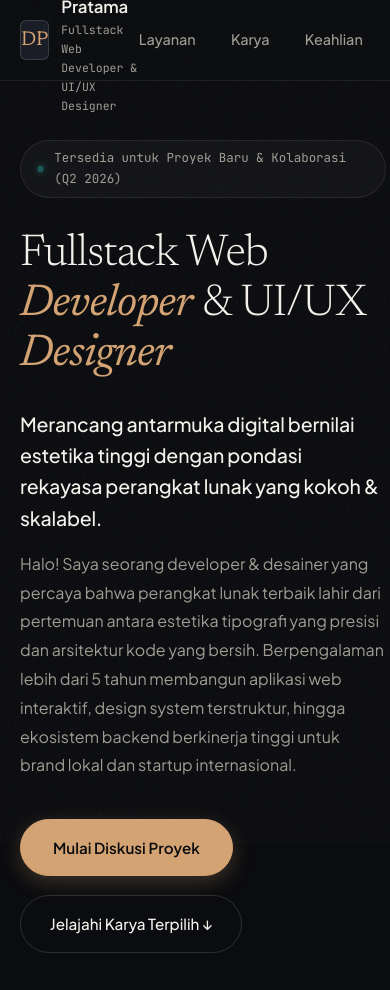
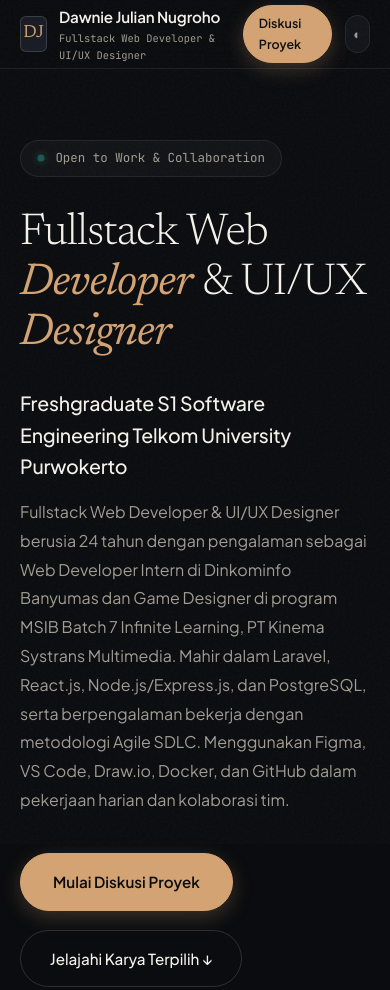
Before and after one commit to dawniejulian/PortfolioDAWNIE, a plain HTML site: page index.html in a window 390 px wide. Shown: the top 990 px of the page. Drawn offline with Linux system fonts and the light colour scheme.

Commit message:
fix: update judul tab ke Dawnie Julian Nugroho dan rapikan layout HP

```diff
--- a/css/style.css
+++ b/css/style.css
@@ -313,6 +313,34 @@ h1, h2, h3, h4, h5, h6 {
   gap: 0.8rem;
 }
 
+@media (max-width: 900px) {
+  .nav-links {
+    display: none;
+  }
+  .nav-inner {
+    height: 68px;
+  }
+  .brand-monogram {
+    width: 36px;
+    height: 36px;
+    font-size: 1.1rem;
+  }
+  .brand-name {
+    font-size: 0.95rem;
+  }
+  .brand-role {
+    font-size: 0.65rem;
+  }
+  .nav-actions .btn-primary {
+    padding: 0.48rem 0.95rem !important;
+    font-size: 0.78rem !important;
+  }
+  .hero-section {
+    padding-top: 100px;
+    padding-bottom: 4rem;
+  }
+}
+
 /* Quick CMS Pill Button */
 .btn-cms-jump {
   display: inline-flex;
@@ -501,6 +529,20 @@ h1, h2, h3, h4, h5, h6 {
   gap: 2rem;
   padding-top: 2rem;
   border-top: 1px solid var(--border-subtle);
+}
+
+@media (max-width: 600px) {
+  .hero-stats {
+    gap: 0.8rem;
+    padding-top: 1.5rem;
+  }
+  .stat-number {
+    font-size: 1.7rem;
+  }
+  .stat-label {
+    font-size: 0.72rem;
+    line-height: 1.35;
+  }
 }
 
 .stat-item {
--- a/index.html
+++ b/index.html
@@ -4,20 +4,20 @@
 <head>
   <meta charset="UTF-8">
   <meta name="viewport" content="width=device-width, initial-scale=1.0">
-  <title>Dawnie Pratama — Fullstack Web Developer & UI/UX Designer</title>
+  <title>Dawnie Julian Nugroho — Fullstack Web Developer & UI/UX Designer</title>
   <meta name="description"
     content="Portofolio terkurasi Fullstack Web Developer & UI/UX Designer berestetika editorial dengan arsitektur kode skalabel dan sistem interaktif.">
-  <meta name="author" content="Dawnie Pratama">
+  <meta name="author" content="Dawnie Julian Nugroho">
 
   <!-- Open Graph / Facebook / LinkedIn / WhatsApp -->
   <meta property="og:type" content="website">
-  <meta property="og:title" content="Dawnie Pratama — Fullstack Web Developer & UI/UX Designer">
+  <meta property="og:title" content="Dawnie Julian Nugroho — Fullstack Web Developer & UI/UX Designer">
   <meta property="og:description"
     content="Portofolio terkurasi Fullstack Web Developer & UI/UX Designer berestetika editorial dengan arsitektur kode skalabel dan sistem interaktif.">
 
   <!-- Twitter Card -->
   <meta name="twitter:card" content="summary_large_image">
-  <meta name="twitter:title" content="Dawnie Pratama — Fullstack Web Developer & UI/UX Designer">
+  <meta name="twitter:title" content="Dawnie Julian Nugroho — Fullstack Web Developer & UI/UX Designer">
   <meta name="twitter:description"
     content="Portofolio terkurasi Fullstack Web Developer & UI/UX Designer berestetika editorial dengan arsitektur kode skalabel dan sistem interaktif.">
 
@@ -35,9 +35,9 @@
   <header class="site-header" id="siteHeader">
     <div class="container nav-inner">
       <a href="#hero" class="brand-logo" id="brandLogo">
-        <div class="brand-monogram" id="brandMonogram">DP</div>
+        <div class="brand-monogram" id="brandMonogram">DJ</div>
         <div>
-          <span class="brand-name" id="brandName">Dawnie Pratama</span>
+          <span class="brand-name" id="brandName">Dawnie Julian Nugroho</span>
           <span class="brand-role" id="brandRole">Fullstack &amp; UI/UX</span>
         </div>
       </a>
@@ -116,7 +116,7 @@
               <div class="visual-frame">
                 <img class="visual-image" id="heroAvatar"
                   src="https://images.unsplash.com/photo-1534528741775-53994a69daeb?auto=format&fit=crop&w=800&q=80"
-                  alt="Foto Dawnie Pratama">
+                  alt="Foto Dawnie Julian Nugroho">
                 <div class="visual-caption">
                   <div class="visual-location" id="heroLocation">Jakarta, Indonesia (Bisa Remote / On-site)</div>
                 </div>
@@ -304,7 +304,7 @@
   <footer class="site-footer">
     <div class="container footer-inner">
       <div class="footer-copy" id="footerCopy">
-        © 2026 Dawnie Pratama. Dirancang dengan estetika atelier &amp; rekayasa web modern.
+        © 2026 Dawnie Julian Nugroho. Dirancang dengan estetika atelier &amp; rekayasa web modern.
       </div>
       <div class="footer-note" id="footerAvailability">
         Tersedia untuk proyek terpilih &amp; konsultasi Q2 2026
--- a/js/data-store.js
+++ b/js/data-store.js
@@ -7,12 +7,12 @@ const STORAGE_KEY = 'dawnie_portfolio_cms_v1';
 
 export const DEFAULT_PORTFOLIO_DATA = {
   profile: {
-    name: "Dawnie Pratama",
+    name: "Dawnie Julian Nugroho",
     role: "Fullstack Web Developer & UI/UX Designer",
-    tagline: "Merancang antarmuka digital bernilai estetika tinggi dengan pondasi rekayasa perangkat lunak yang kokoh & skalabel.",
-    bio: "Halo! Saya seorang developer & desainer yang percaya bahwa perangkat lunak terbaik lahir dari pertemuan antara estetika tipografi yang presisi dan arsitektur kode yang bersih. Berpengalaman lebih dari 5 tahun membangun aplikasi web interaktif, design system terstruktur, hingga ekosistem backend berkinerja tinggi untuk brand lokal dan startup internasional.",
-    statusBadge: "Tersedia untuk Proyek Baru & Kolaborasi (Q2 2026)",
-    location: "Jakarta, Indonesia (Bisa Remote / On-site)",
+    tagline: "Freshgraduate S1 Software Engineering Telkom University Purwokerto",
+    bio: "Fullstack Web Developer & UI/UX Designer berusia 24 tahun dengan pengalaman sebagai Web Developer Intern di Dinkominfo Banyumas dan Game Designer di program MSIB Batch 7 Infinite Learning, PT Kinema Systrans Multimedia. Mahir dalam Laravel, React.js, Node.js/Express.js, dan PostgreSQL, serta berpengalaman bekerja dengan metodologi Agile SDLC. Menggunakan Figma, VS Code, Draw.io, Docker, dan GitHub dalam pekerjaan harian dan kolaborasi tim.",
+    statusBadge: "Open to Work & Collaboration",
+    location: "Purbalingga, Jawa Tengah",
     yearsExperience: "4+",
     completedProjects: "38+ Proyek",
     satisfactionRate: "99.4%",
@@ -32,7 +32,7 @@ export const DEFAULT_PORTFOLIO_DATA = {
     avatarUrl: "https://images.unsplash.com/photo-1534528741775-53994a69daeb?auto=format&fit=crop&w=800&q=80",
     resumeUrl: "#",
     ctaText: "Mulai Diskusi Proyek",
-    email: "dawnie.pratama@studio.id",
+    email: "dawniejulian@gmail.com",
     phone: "+62 812-3456-7890"
   },
   projectCategories: [
--- a/js/portfolio.js
+++ b/js/portfolio.js
@@ -184,16 +184,23 @@ function renderProfile(profile) {
   const brandRoleEl = document.getElementById('brandRole');
   const brandMonogramEl = document.getElementById('brandMonogram');
 
-  if (brandNameEl) brandNameEl.textContent = profile.name || 'Dawnie Pratama';
-  if (brandRoleEl) brandRoleEl.textContent = profile.role || 'Fullstack Developer & UI/UX Designer';
+  const displayName = profile.name || 'Dawnie Julian Nugroho';
+  const displayRole = profile.role || 'Fullstack Web Developer & UI/UX Designer';
+
+  if (brandNameEl) brandNameEl.textContent = displayName;
+  if (brandRoleEl) brandRoleEl.textContent = displayRole;
   if (brandMonogramEl) {
-    const initials = (profile.name || 'DP')
+    const initials = displayName
       .split(' ')
-      .map(w => w[0])
+      .filter(Boolean)
+      .map(w => w[0].toUpperCase())
       .slice(0, 2)
       .join('');
-    brandMonogramEl.textContent = initials;
+    brandMonogramEl.textContent = initials || 'DJ';
   }
+
+  // Dynamically update browser tab title
+  document.title = `${displayName} — ${displayRole}`;
 
   // Hero Section
   const statusBadgeText = document.getElementById('statusBadgeText');
```
